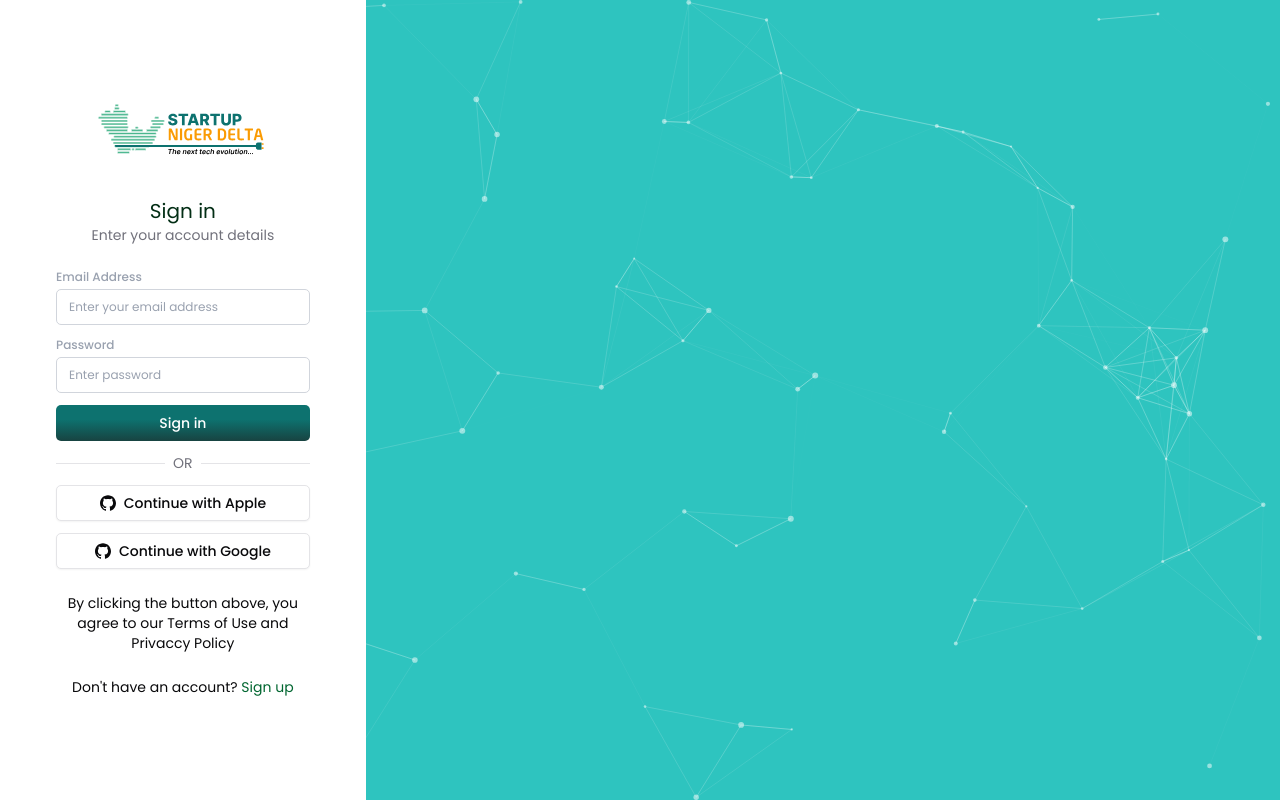
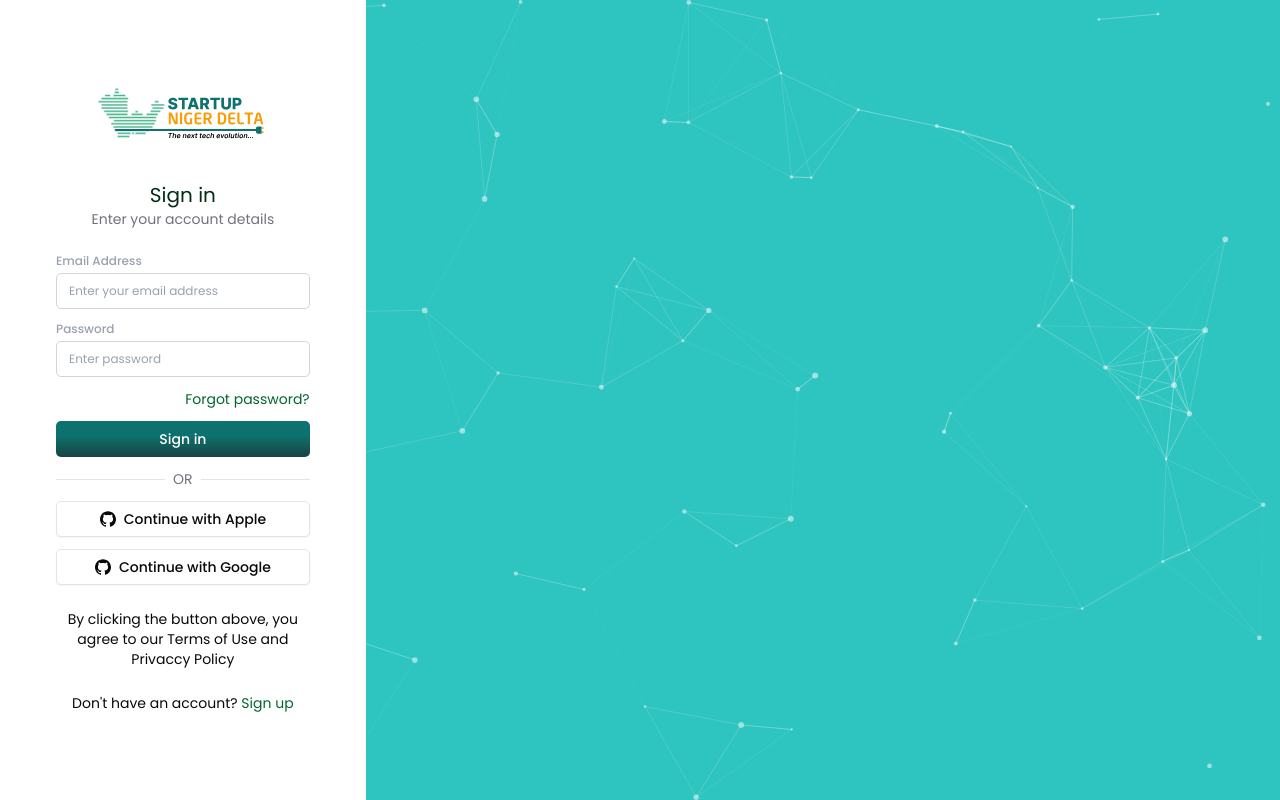
Before and after one commit to Homorwunmi/startup-niger-delta, a Next.js app: page / in a window 1280 px wide. Built offline with nearby package versions, Linux system fonts and the light colour scheme.

Commit message:
Add 'Forgot password?' link to login form for improved user navigation

```diff
--- a/components/login-form.tsx
+++ b/components/login-form.tsx
@@ -38,6 +38,13 @@
           required
           />
         </div>
+
+        <div className="flex justify-end">
+          <Link href="/forgot-password" className="text-green-800 text-sm">
+            Forgot password?
+          </Link>
+        </div>
+
         <Button type="submit" className="w-full custom-round gradient-button">
           Sign in
         </Button>
```
